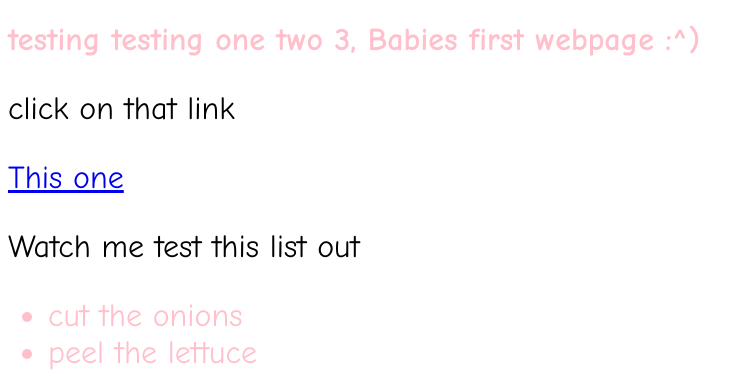
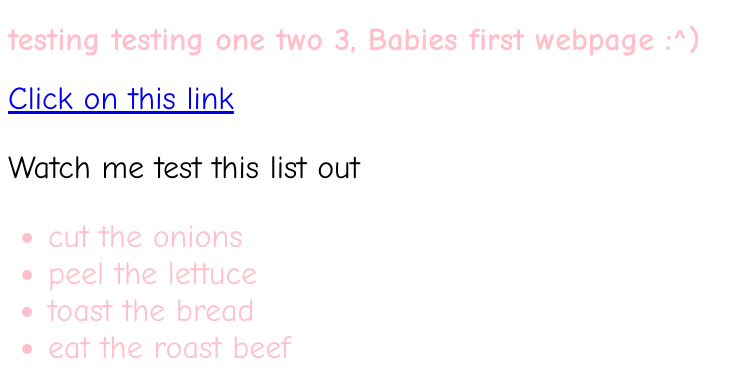
Before and after one commit to Bompanky/Bompanky.github.io, a plain HTML site: page index.html in a window 1280 px wide. Shown: the top 376 px of the page, without its empty margins (0-755 px from the left). Drawn offline with Linux system fonts and the light colour scheme.

Commit message:
Update index.html

```diff
--- a/index.html
+++ b/index.html
@@ -6,8 +6,7 @@
 </head>
 <body>
     <h1>testing testing one two 3, Babies first webpage :^)</h1>
-        <p>click on that link</p>
-    <a href="http://daisuke.net/" target="_blank">This one</a>
+    <a href="https://www.youtube.com/watch?v=Wz1W_omigwg">Click on this link</a>
 <p>Watch me test this list out</p>
 <ul>
     <li>cut the onions</li>
```
